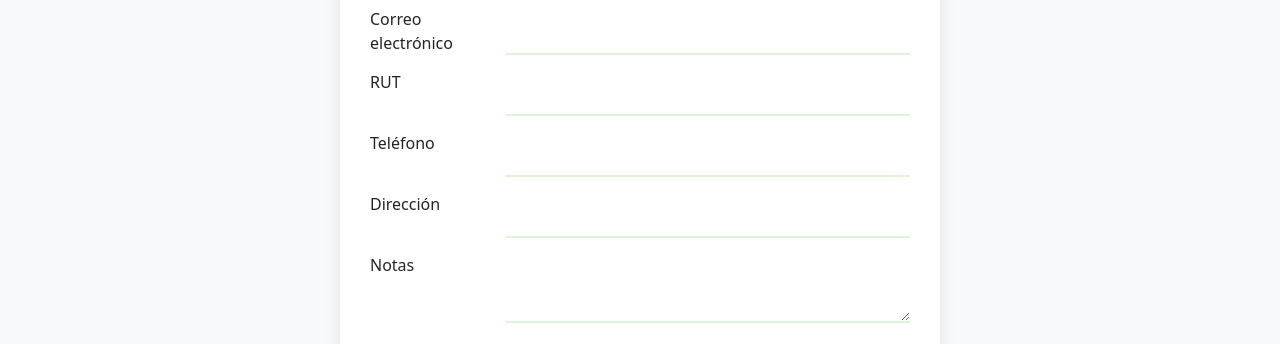
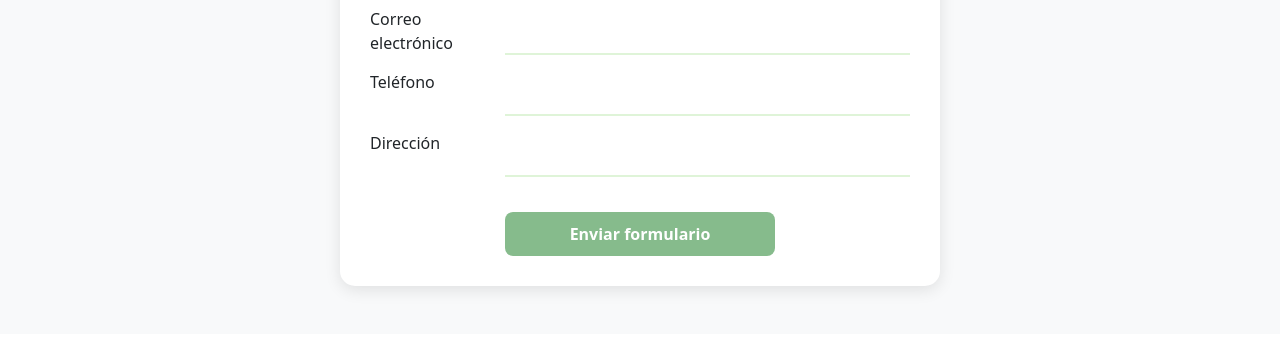
Before and after one commit to caravenao/sistema-web-ecologik, a Vue app: page /service in a window 1280 px wide. Shown: the part 538-882 px from the top of the page. Built offline with nearby package versions, Linux system fonts and the light colour scheme; no server answers.

Commit message:
fix: quitar campos formulario plan

```diff
--- a/src/components/PlansSection.vue
+++ b/src/components/PlansSection.vue
@@ -49,12 +49,6 @@
           <input type="email" id="correo" class="input-field">
         </div>
 
-        <!-- Grupo de entrada para RUT -->
-        <div class="form-group">
-          <label class="input-label" for="rut">RUT</label>
-          <input type="text" id="rut" class="input-field">
-        </div>
-
         <!-- Grupo de entrada para Teléfono -->
         <div class="form-group">
           <label class="input-label" for="telefono">Teléfono</label>
@@ -65,12 +59,6 @@
         <div class="form-group">
           <label class="input-label" for="direccion">Dirección</label>
           <input type="text" id="direccion" class="input-field">
-        </div>
-
-        <!-- Grupo de entrada para Notas -->
-        <div class="form-group">
-          <label class="input-label" for="notas">Notas</label>
-          <textarea id="notas" class="input-field"></textarea>
         </div>
 
         <div class="form-buttons">
```
